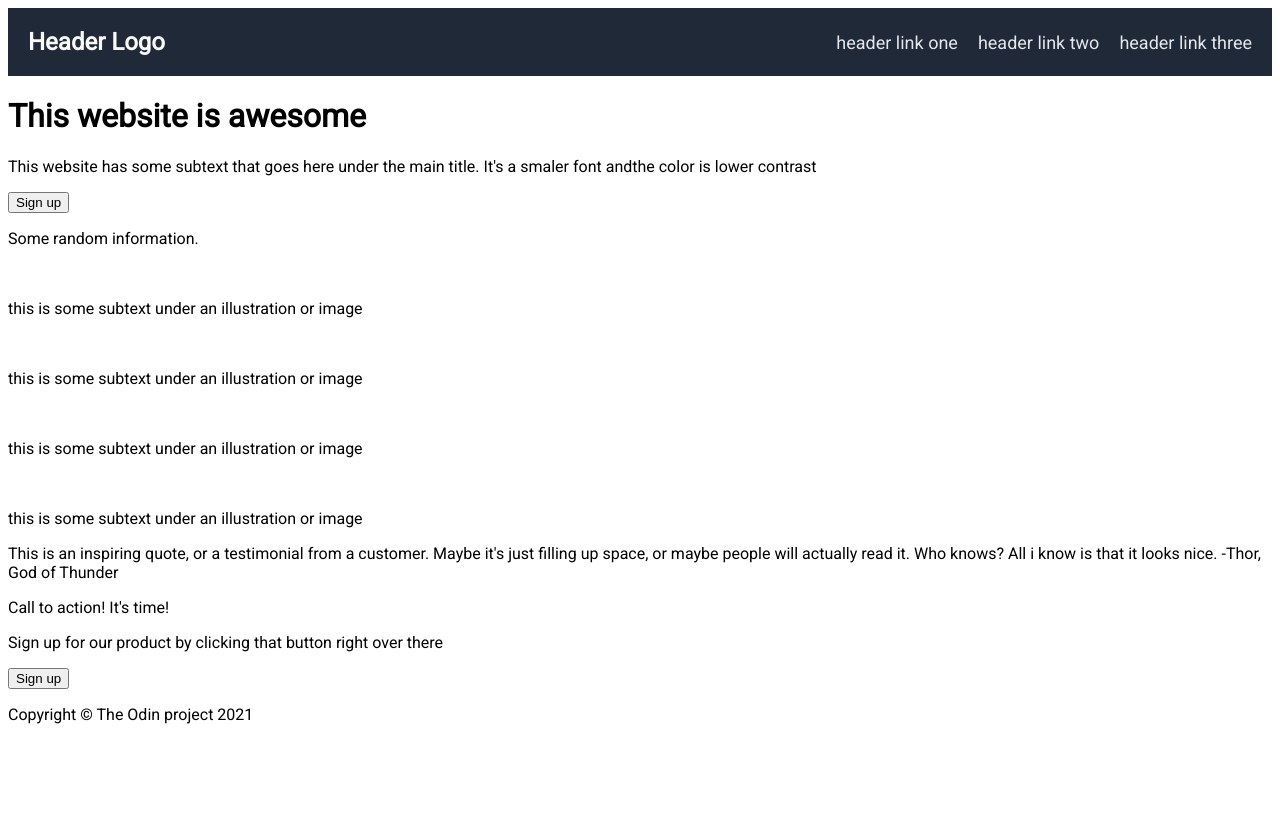
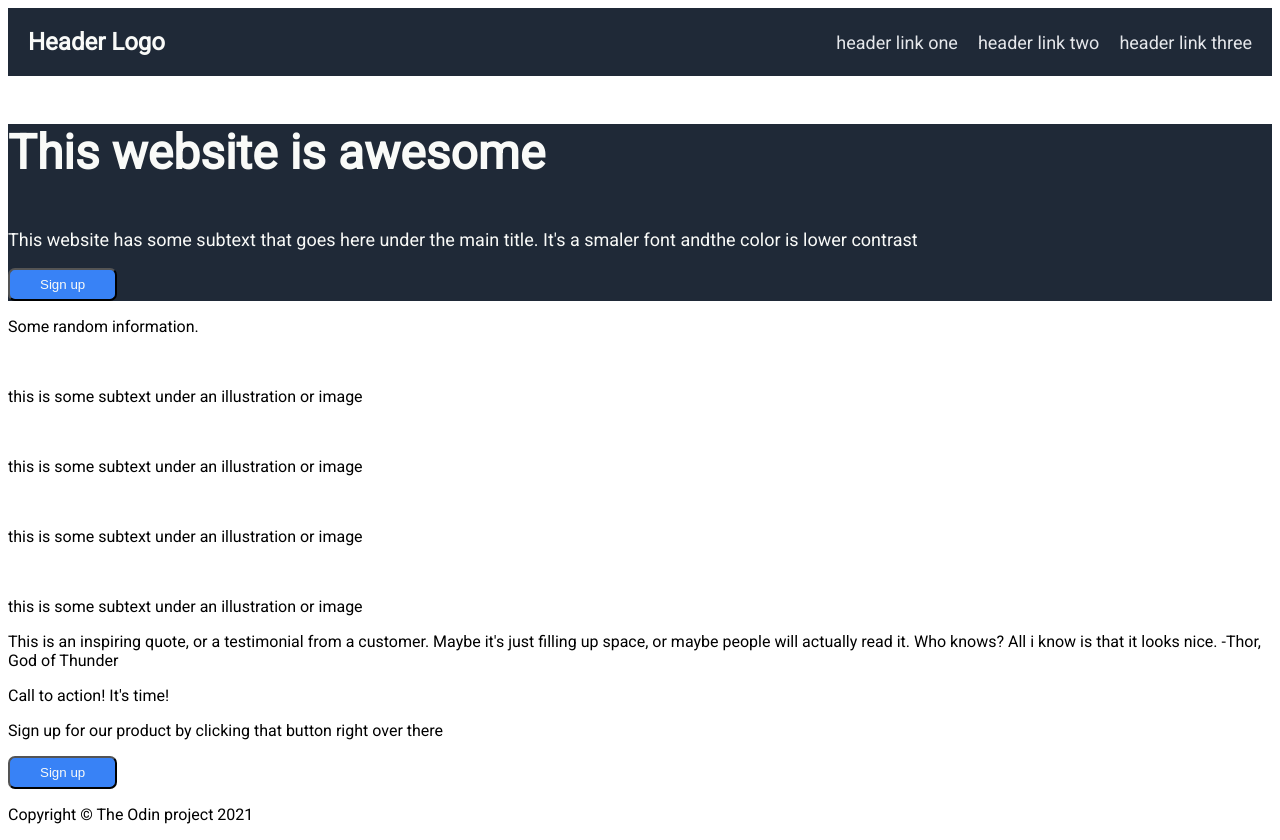
Before and after one commit to JavierRojas14/landing-page, a plain HTML site: page index.html in a window 1280 px wide. Before the commit the page ends 800 px from the top, so only its background shows below. Drawn offline with Linux system fonts and the light colour scheme.

Commit message:
Style button of page

```diff
--- a/index.html
+++ b/index.html
@@ -19,8 +19,8 @@
     </div>
 
     <div class="description-section">
-        <h1>This website is awesome</h1>
-        <p>This website has some subtext that goes here under the main title. It's a smaler font andthe color is lower contrast</p>
+        <p id="main-text">This website is awesome</p>
+        <p id="description-text">This website has some subtext that goes here under the main title. It's a smaler font andthe color is lower contrast</p>
         <button>Sign up</button>
         <img src="" alt="">
     </div>
--- a/styles.css
+++ b/styles.css
@@ -37,3 +37,25 @@ a {
     color: #E5E7EB;
     font-size: 18px;
 }
+
+.description-section {
+    background-color: #1F2937;
+}
+
+#main-text {
+    font-size: 48px;
+    font-weight: bolder;
+    color: #F9FAF8;
+}
+
+#description-text {
+    font-size: 18px;
+    color: #F9FAF8;
+}
+
+button {
+    background-color: #3882F6;
+    color: #F9FAF8;
+    padding: 7px 30px;
+    border-radius: 7px;
+}
```
